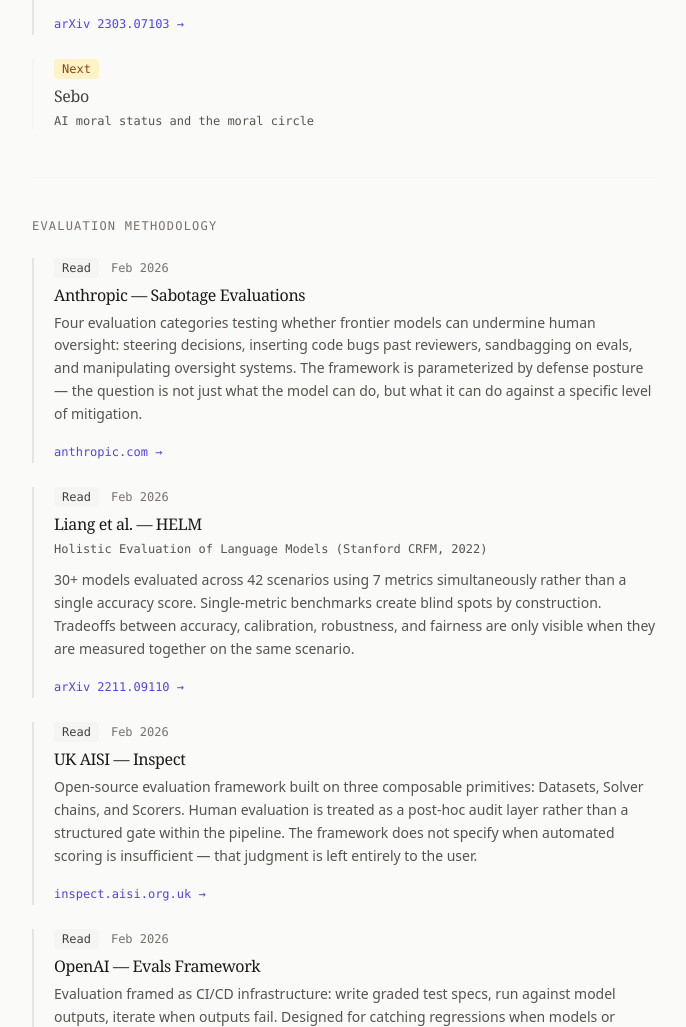
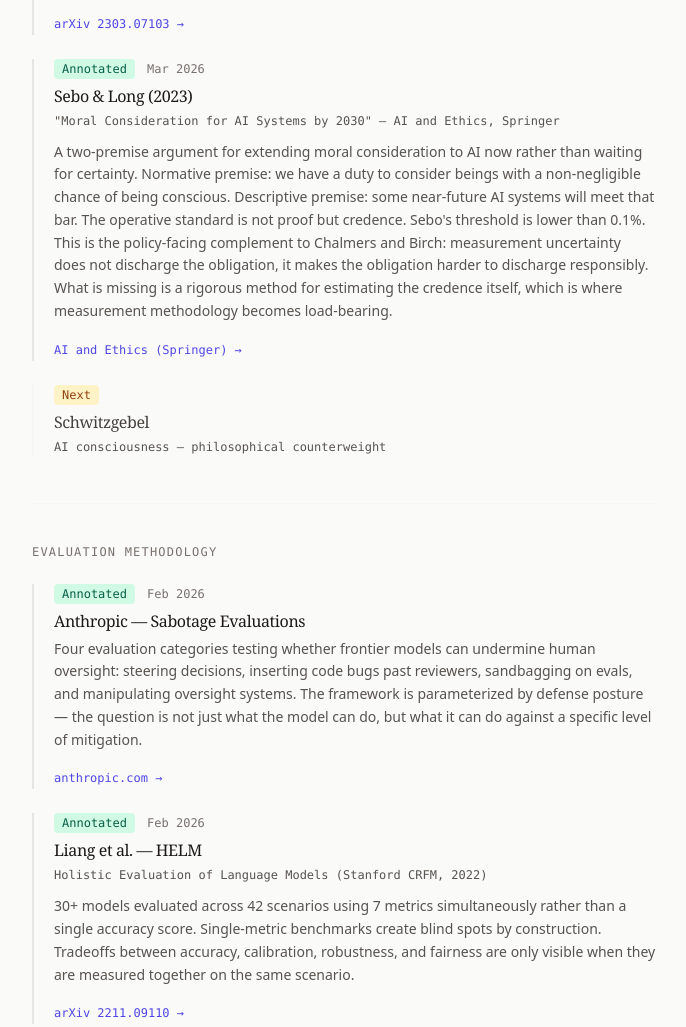
Before and after one commit to themattnash/professional-profile, an Astro site: page /reading in a window 1280 px wide. Shown: the part 1607-2634 px from the top of the page, without its empty margins (296-982 px from the left). Built offline with nearby package versions, Linux system fonts and the light colour scheme; Astro itself is replaced by a stand-in of ours.

Commit message:
reading: upgrade all entries to Annotated + add Sebo & Long 2023

```diff
--- a/src/pages/reading.astro
+++ b/src/pages/reading.astro
@@ -98,12 +98,31 @@
         <a href="https://arxiv.org/abs/2303.07103" target="_blank" rel="noopener noreferrer" class="text-xs font-mono text-indigo-600 hover:text-indigo-800 no-underline">arXiv 2303.07103 &rarr;</a>
       </div>
 
+      <div class="border-l-2 border-stone-200 pl-5">
+        <div class="flex items-center gap-3 mb-1">
+          <span class="text-xs font-mono text-emerald-800 bg-emerald-100 px-2 py-0.5 rounded">Annotated</span>
+          <span class="text-xs font-mono text-stone-500">Mar 2026</span>
+        </div>
+        <h3 class="font-serif text-stone-900 mb-1">Sebo & Long (2023)</h3>
+        <p class="text-stone-600 text-xs font-mono mb-3">"Moral Consideration for AI Systems by 2030" — AI and Ethics, Springer</p>
+        <p class="text-stone-600 text-sm leading-relaxed mb-3">
+          A two-premise argument for extending moral consideration to AI now rather than waiting for certainty.
+          Normative premise: we have a duty to consider beings with a non-negligible chance of being conscious.
+          Descriptive premise: some near-future AI systems will meet that bar. The operative standard is not proof
+          but credence. Sebo's threshold is lower than 0.1%. This is the policy-facing complement to Chalmers and
+          Birch: measurement uncertainty does not discharge the obligation, it makes the obligation harder to discharge
+          responsibly. What is missing is a rigorous method for estimating the credence itself, which is where
+          measurement methodology becomes load-bearing.
+        </p>
+        <a href="https://link.springer.com/article/10.1007/s43681-023-00379-1" target="_blank" rel="noopener noreferrer" class="text-xs font-mono text-indigo-600 hover:text-indigo-800 no-underline">AI and Ethics (Springer) &rarr;</a>
+      </div>
+
       <div class="border-l-2 border-stone-100 pl-5">
         <div class="flex items-center gap-3 mb-1">
           <span class="text-xs font-mono text-amber-800 bg-amber-100 px-2 py-0.5 rounded">Next</span>
         </div>
-        <h3 class="font-serif text-stone-700 mb-1">Sebo</h3>
-        <p class="text-stone-600 text-xs font-mono">AI moral status and the moral circle</p>
+        <h3 class="font-serif text-stone-700 mb-1">Schwitzgebel</h3>
+        <p class="text-stone-600 text-xs font-mono">AI consciousness — philosophical counterweight</p>
       </div>
 
     </div>
@@ -116,7 +135,7 @@
 
       <div class="border-l-2 border-stone-200 pl-5">
         <div class="flex items-center gap-3 mb-1">
-          <span class="text-xs font-mono text-stone-700 bg-stone-100 px-2 py-0.5 rounded">Read</span>
+          <span class="text-xs font-mono text-emerald-800 bg-emerald-100 px-2 py-0.5 rounded">Annotated</span>
           <span class="text-xs font-mono text-stone-500">Feb 2026</span>
         </div>
         <h3 class="font-serif text-stone-900 mb-1">Anthropic — Sabotage Evaluations</h3>
@@ -131,7 +150,7 @@
 
       <div class="border-l-2 border-stone-200 pl-5">
         <div class="flex items-center gap-3 mb-1">
-          <span class="text-xs font-mono text-stone-700 bg-stone-100 px-2 py-0.5 rounded">Read</span>
+          <span class="text-xs font-mono text-emerald-800 bg-emerald-100 px-2 py-0.5 rounded">Annotated</span>
           <span class="text-xs font-mono text-stone-500">Feb 2026</span>
         </div>
         <h3 class="font-serif text-stone-900 mb-1">Liang et al. — HELM</h3>
@@ -146,7 +165,7 @@
 
       <div class="border-l-2 border-stone-200 pl-5">
         <div class="flex items-center gap-3 mb-1">
-          <span class="text-xs font-mono text-stone-700 bg-stone-100 px-2 py-0.5 rounded">Read</span>
+          <span class="text-xs font-mono text-emerald-800 bg-emerald-100 px-2 py-0.5 rounded">Annotated</span>
           <span class="text-xs font-mono text-stone-500">Feb 2026</span>
         </div>
         <h3 class="font-serif text-stone-900 mb-1">UK AISI — Inspect</h3>
@@ -160,7 +179,7 @@
 
       <div class="border-l-2 border-stone-200 pl-5">
         <div class="flex items-center gap-3 mb-1">
-          <span class="text-xs font-mono text-stone-700 bg-stone-100 px-2 py-0.5 rounded">Read</span>
+          <span class="text-xs font-mono text-emerald-800 bg-emerald-100 px-2 py-0.5 rounded">Annotated</span>
           <span class="text-xs font-mono text-stone-500">Feb 2026</span>
         </div>
         <h3 class="font-serif text-stone-900 mb-1">OpenAI — Evals Framework</h3>
@@ -174,7 +193,7 @@
 
       <div class="border-l-2 border-stone-200 pl-5">
         <div class="flex items-center gap-3 mb-1">
-          <span class="text-xs font-mono text-stone-700 bg-stone-100 px-2 py-0.5 rounded">Read</span>
+          <span class="text-xs font-mono text-emerald-800 bg-emerald-100 px-2 py-0.5 rounded">Annotated</span>
           <span class="text-xs font-mono text-stone-500">Feb 2026</span>
         </div>
         <h3 class="font-serif text-stone-900 mb-1">Kadavath et al. — Calibration in LLMs</h3>
@@ -197,7 +216,7 @@
 
       <div class="border-l-2 border-stone-200 pl-5">
         <div class="flex items-center gap-3 mb-1">
-          <span class="text-xs font-mono text-stone-700 bg-stone-100 px-2 py-0.5 rounded">Read</span>
+          <span class="text-xs font-mono text-emerald-800 bg-emerald-100 px-2 py-0.5 rounded">Annotated</span>
           <span class="text-xs font-mono text-stone-500">Feb 2026</span>
         </div>
         <h3 class="font-serif text-stone-900 mb-1">Anthropic — Core Views + Responsible Scaling Policy</h3>
@@ -214,7 +233,7 @@
 
       <div class="border-l-2 border-stone-200 pl-5">
         <div class="flex items-center gap-3 mb-1">
-          <span class="text-xs font-mono text-stone-700 bg-stone-100 px-2 py-0.5 rounded">Read</span>
+          <span class="text-xs font-mono text-emerald-800 bg-emerald-100 px-2 py-0.5 rounded">Annotated</span>
           <span class="text-xs font-mono text-stone-500">Feb 2026</span>
         </div>
         <h3 class="font-serif text-stone-900 mb-1">Anthropic — ASL-3 Activation</h3>
@@ -229,7 +248,7 @@
 
       <div class="border-l-2 border-stone-200 pl-5">
         <div class="flex items-center gap-3 mb-1">
-          <span class="text-xs font-mono text-stone-700 bg-stone-100 px-2 py-0.5 rounded">Read</span>
+          <span class="text-xs font-mono text-emerald-800 bg-emerald-100 px-2 py-0.5 rounded">Annotated</span>
           <span class="text-xs font-mono text-stone-500">Mar 2026</span>
         </div>
         <h3 class="font-serif text-stone-900 mb-1">Anthropic — Layered Constraint Architecture</h3>
@@ -248,7 +267,7 @@
 
       <div class="border-l-2 border-stone-200 pl-5">
         <div class="flex items-center gap-3 mb-1">
-          <span class="text-xs font-mono text-stone-700 bg-stone-100 px-2 py-0.5 rounded">Read</span>
+          <span class="text-xs font-mono text-emerald-800 bg-emerald-100 px-2 py-0.5 rounded">Annotated</span>
           <span class="text-xs font-mono text-stone-500">Feb 2026</span>
         </div>
         <h3 class="font-serif text-stone-900 mb-1">Amodei — DoD Contract Constraints</h3>
@@ -262,7 +281,7 @@
 
       <div class="border-l-2 border-stone-200 pl-5">
         <div class="flex items-center gap-3 mb-1">
-          <span class="text-xs font-mono text-stone-700 bg-stone-100 px-2 py-0.5 rounded">Read</span>
+          <span class="text-xs font-mono text-emerald-800 bg-emerald-100 px-2 py-0.5 rounded">Annotated</span>
           <span class="text-xs font-mono text-stone-500">Mar 2026</span>
         </div>
         <h3 class="font-serif text-stone-900 mb-1">Anthropic + DeepMind — Mitigation Scoping</h3>
@@ -289,7 +308,7 @@
 
       <div class="border-l-2 border-stone-200 pl-5">
         <div class="flex items-center gap-3 mb-1">
-          <span class="text-xs font-mono text-stone-700 bg-stone-100 px-2 py-0.5 rounded">Read</span>
+          <span class="text-xs font-mono text-emerald-800 bg-emerald-100 px-2 py-0.5 rounded">Annotated</span>
           <span class="text-xs font-mono text-stone-500">Mar 2026</span>
         </div>
         <h3 class="font-serif text-stone-900 mb-1">Shapira et al. — Agents of Chaos</h3>
@@ -304,7 +323,7 @@
 
       <div class="border-l-2 border-stone-200 pl-5">
         <div class="flex items-center gap-3 mb-1">
-          <span class="text-xs font-mono text-stone-700 bg-stone-100 px-2 py-0.5 rounded">Read</span>
+          <span class="text-xs font-mono text-emerald-800 bg-emerald-100 px-2 py-0.5 rounded">Annotated</span>
           <span class="text-xs font-mono text-stone-500">Mar 2026</span>
         </div>
         <h3 class="font-serif text-stone-900 mb-1">Greenblatt et al. — Alignment Faking</h3>
@@ -319,7 +338,7 @@
 
       <div class="border-l-2 border-stone-200 pl-5">
         <div class="flex items-center gap-3 mb-1">
-          <span class="text-xs font-mono text-stone-700 bg-stone-100 px-2 py-0.5 rounded">Read</span>
+          <span class="text-xs font-mono text-emerald-800 bg-emerald-100 px-2 py-0.5 rounded">Annotated</span>
           <span class="text-xs font-mono text-stone-500">Feb 2026</span>
         </div>
         <h3 class="font-serif text-stone-900 mb-1">METR — Legible and Faithful Reasoning</h3>
@@ -334,7 +353,7 @@
 
       <div class="border-l-2 border-stone-200 pl-5">
         <div class="flex items-center gap-3 mb-1">
-          <span class="text-xs font-mono text-stone-700 bg-stone-100 px-2 py-0.5 rounded">Read</span>
+          <span class="text-xs font-mono text-emerald-800 bg-emerald-100 px-2 py-0.5 rounded">Annotated</span>
           <span class="text-xs font-mono text-stone-500">Mar 2026</span>
         </div>
         <h3 class="font-serif text-stone-900 mb-1">Glukhov — LLM Production Monitoring</h3>
```
